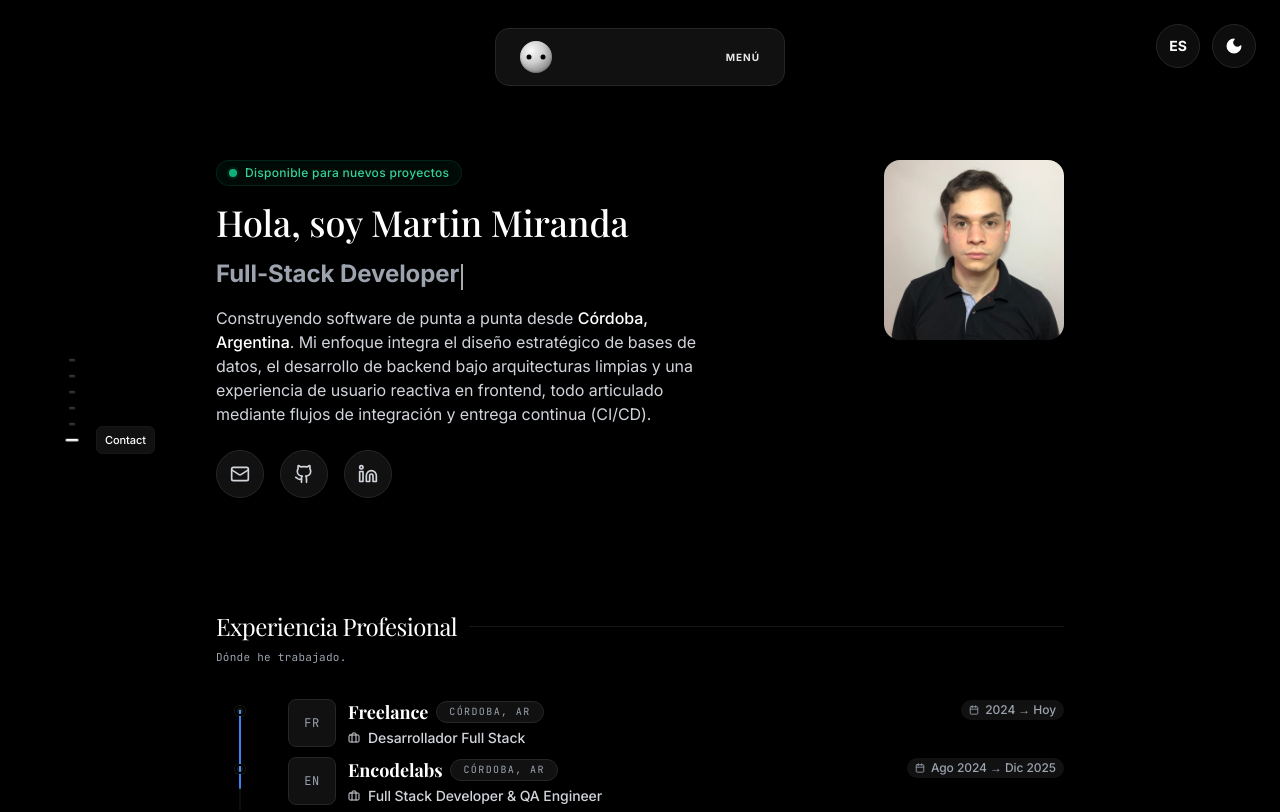
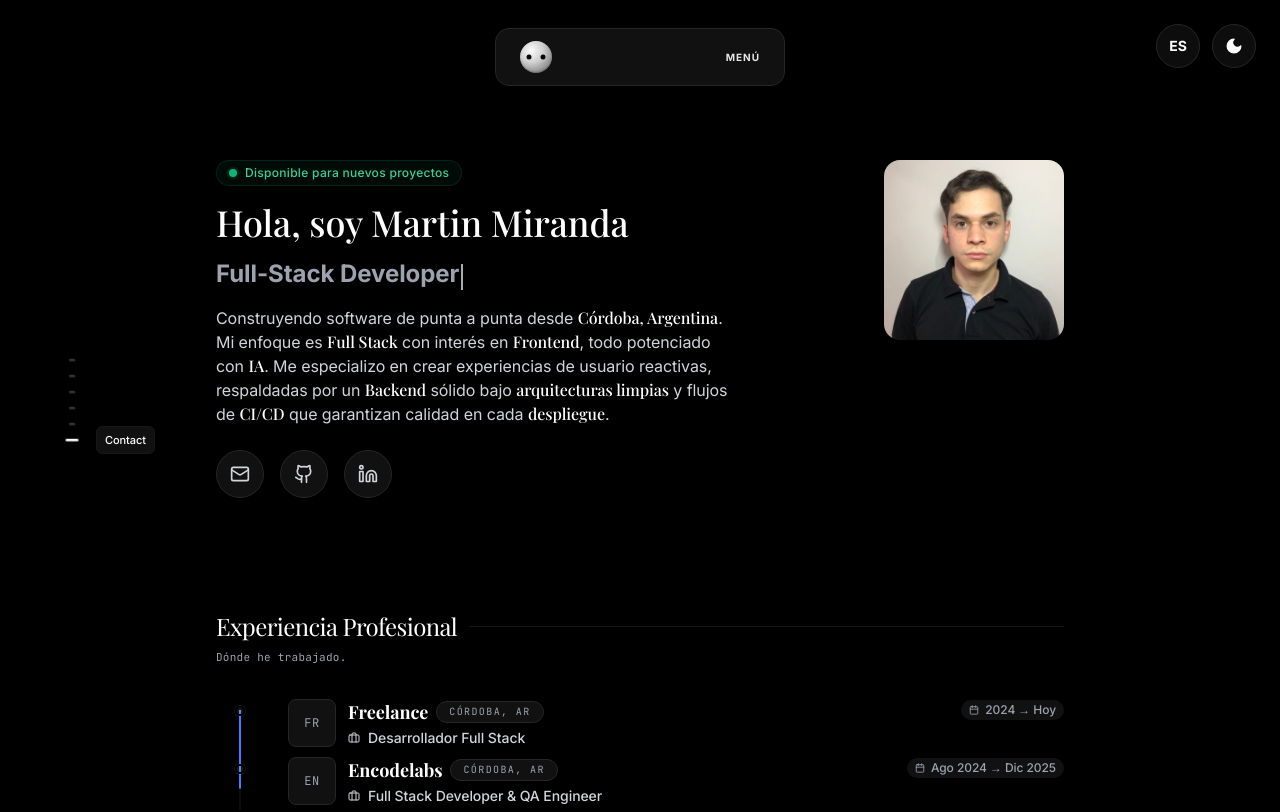
Before and after one commit to Martinmiranda9/Portfolio-Martin-Miranda, a Next.js app: page /1 in a window 1280 px wide. Shown: the top 812 px of the page. Built offline with nearby package versions, Linux system fonts and the light colour scheme.

Commit message:
Modifico descripcion

```diff
--- a/messages/en.json
+++ b/messages/en.json
@@ -12,7 +12,16 @@
   "hero": {
     "greeting": "Hi, I'm",
     "bio": "Building end-to-end software from",
-    "bio2": "My approach integrates strategic database design, clean architecture backend development, and reactive frontend user experience, all articulated through continuous integration and delivery (CI/CD) workflows."
+    "bio2_a": "My approach is ",
+    "bio2_b": " with an interest in ",
+    "bio2_c": ", all powered by ",
+    "bio2_d": ". I specialize in creating reactive user experiences, backed by a solid ",
+    "bio2_e": " under ",
+    "bio2_f": " and ",
+    "bio2_g": " workflows that guarantee quality in every ",
+    "bio2_deploy": "deployment",
+    "bio2_kw_ai": "AI",
+    "bio2_kw_clean": "clean architectures"
   },
   "aboutMe": {
     "title": "About Me",
@@ -78,16 +87,16 @@
               "description": "Optical Character Recognition system that transforms handwritten shift schedules into structured digital data, eliminating manual entry errors."
             },
             {
-              "title": "AI-First Workflow",
-              "description": "Intelligent processing pipeline that automates data extraction, validation, and integration into the management system."
+              "title": "Personnel Management & Control Dashboard",
+              "description": "Full CRUD for managing security guards, shift assignment, and a real-time dashboard with critical metrics: attendance, coverage, overtime, and payroll settlement."
             },
             {
-              "title": "Automated Dashboard",
-              "description": "Real-time visualization of critical metrics: attendance, shift coverage, overtime hours, and personnel allocation across sites."
+              "title": "Payroll Reports & Export",
+              "description": "Report generation with processed hours data to streamline accounting tasks and personnel salary settlement."
             },
             {
-              "title": "CI/CD Pipeline",
-              "description": "Containerized with Docker and automated deployments via GitHub Actions for continuous integration and delivery."
+              "title": "Client Summaries",
+              "description": "Detailed reports on hours covered at each company or protected location, enabling precise billing control per service."
             }
           ]
         }
--- a/messages/es.json
+++ b/messages/es.json
@@ -12,7 +12,16 @@
   "hero": {
     "greeting": "Hola, soy",
     "bio": "Construyendo software de punta a punta desde",
-    "bio2": "Mi enfoque integra el diseño estratégico de bases de datos, el desarrollo de backend bajo arquitecturas limpias y una experiencia de usuario reactiva en frontend, todo articulado mediante flujos de integración y entrega continua (CI/CD)."
+    "bio2_a": "Mi enfoque es ",
+    "bio2_b": " con interés en ",
+    "bio2_c": ", todo potenciado con ",
+    "bio2_d": ". Me especializo en crear experiencias de usuario reactivas, respaldadas por un ",
+    "bio2_e": " sólido bajo ",
+    "bio2_f": " y flujos de ",
+    "bio2_g": " que garantizan calidad en cada ",
+    "bio2_deploy": "despliegue",
+    "bio2_kw_ai": "IA",
+    "bio2_kw_clean": "arquitecturas limpias"
   },
   "aboutMe": {
     "title": "Sobre mí",
@@ -78,16 +87,16 @@
               "description": "Sistema de Reconocimiento Óptico de Caracteres que transforma horarios de turnos escritos a mano en datos digitales estructurados, eliminando errores de entrada manual."
             },
             {
-              "title": "Flujo de Trabajo AI-First",
-              "description": "Pipeline de procesamiento inteligente que automatiza la extracción, validación e integración de datos en el sistema de gestión."
+              "title": "Gestión de Personal y Dashboard de Control",
+              "description": "CRUD integral para la administración de vigiladores, asignación de turnos y un dashboard en tiempo real con métricas críticas: asistencia, cobertura, horas extras y liquidación."
             },
             {
-              "title": "Dashboard Automatizado",
-              "description": "Visualización en tiempo real de métricas críticas: asistencia, cobertura de turnos, horas extras y asignación de personal en múltiples sitios."
+              "title": "Exportación y Reportes de Sueldos",
+              "description": "Generación de reportes con los datos de horas ya procesados para facilitar la tarea contable y la liquidación de haberes del personal."
             },
             {
-              "title": "Pipeline CI/CD",
-              "description": "Contenerizado con Docker y despliegues automatizados mediante GitHub Actions para integración y entrega continua."
+              "title": "Resúmenes por Cliente",
+              "description": "Informes detallados sobre las horas cubiertas en cada empresa o locación protegida, permitiendo un control preciso de la facturación por servicio."
             }
           ]
         }
--- a/src/components/page/Hero.tsx
+++ b/src/components/page/Hero.tsx
@@ -78,8 +78,21 @@ export function Hero() {
               <div className="prose prose-gray dark:prose-invert max-w-lg mb-6">
                 <p className="text-foreground-muted leading-relaxed text-sm md:text-base text-pretty">
                   {t('bio')}{' '}
-                  <span className="text-foreground font-medium">Córdoba, Argentina</span>.
-                  {' '}{t('bio2')}
+                  <span className="font-display font-medium text-foreground">Córdoba, Argentina</span>.
+                  {' '}{t('bio2_a')}
+                  <span className="font-display font-medium text-foreground">Full Stack</span>
+                  {t('bio2_b')}
+                  <span className="font-display font-medium text-foreground">Frontend</span>
+                  {t('bio2_c')}
+                  <span className="font-display font-medium text-foreground">{t('bio2_kw_ai')}</span>
+                  {t('bio2_d')}
+                  <span className="font-display font-medium text-foreground">Backend</span>
+                  {t('bio2_e')}
+                  <span className="font-display font-medium text-foreground">{t('bio2_kw_clean')}</span>
+                  {t('bio2_f')}
+                  <span className="font-display font-medium text-foreground">CI/CD</span>
+                  {t('bio2_g')}
+                  <span className="font-display font-medium text-foreground">{t('bio2_deploy')}</span>.
                 </p>
               </div>
 
```
